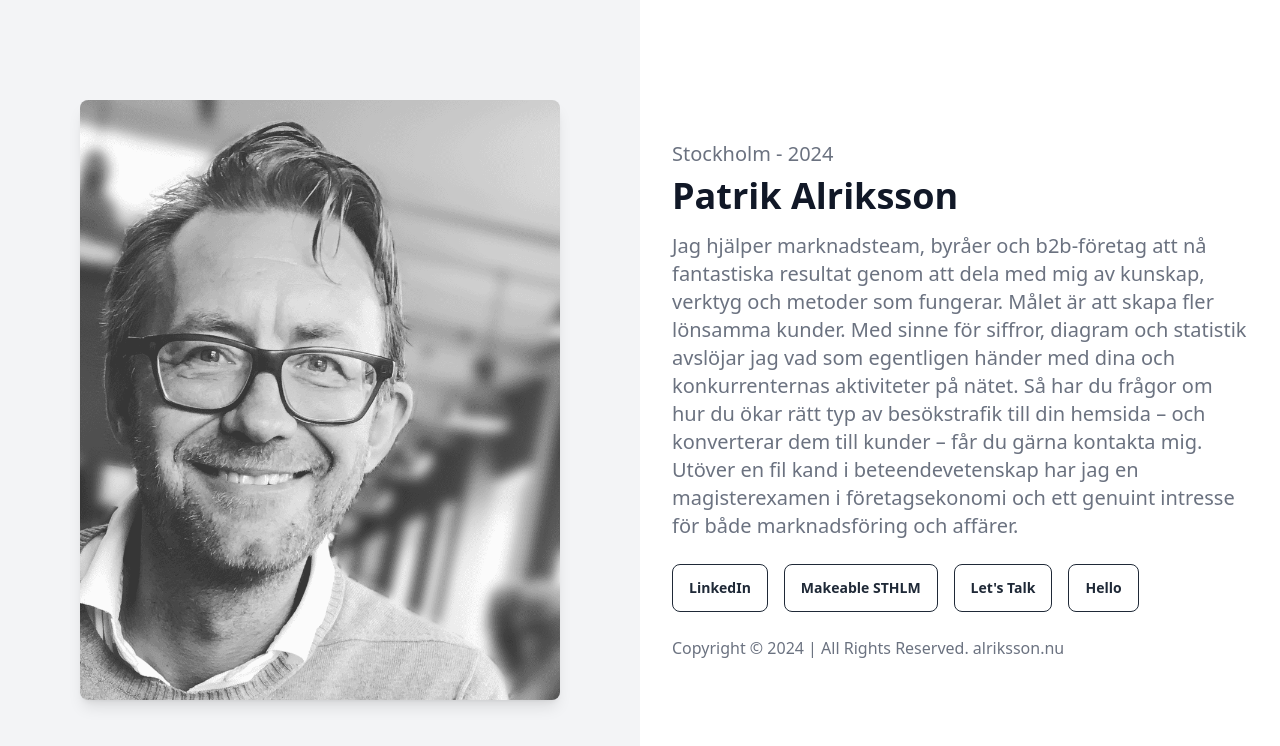
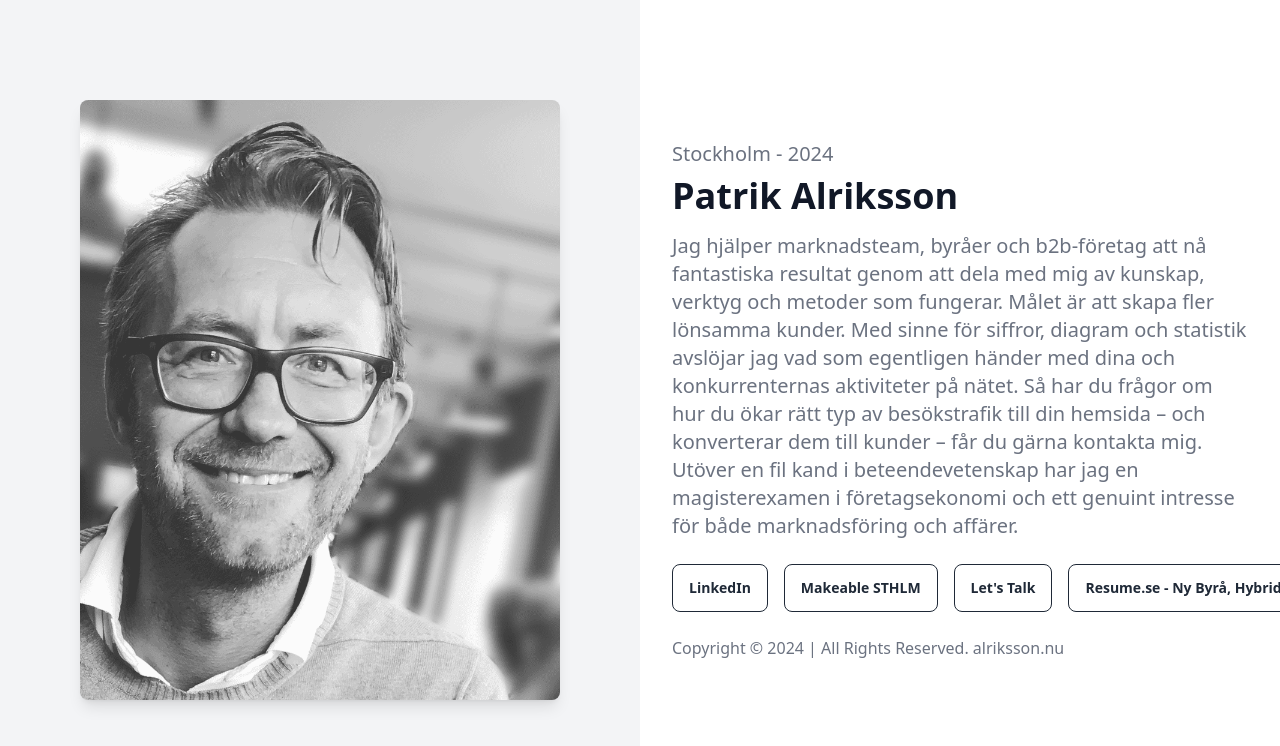
Before and after one commit to digitribesthlm/profile, a Next.js app: page / in a window 1280 px wide. Shown: the top 746 px of the page. Built offline with nearby package versions, Linux system fonts and the light colour scheme; no server answers.

Commit message:
Updated button text to "Resume.se - Ny Byrå, Hybrid" on the homepage.

```diff
--- a/pages/index.js
+++ b/pages/index.js
@@ -88,7 +88,7 @@ export default function Home({ googleSiteVerification }) {
               rel="noopener noreferrer"
               className="btn btn-outline btn-sm lg:btn-md"
             >
-              Hello
+              Resume.se - Ny Byrå, Hybrid
             </a>
 
 
```
